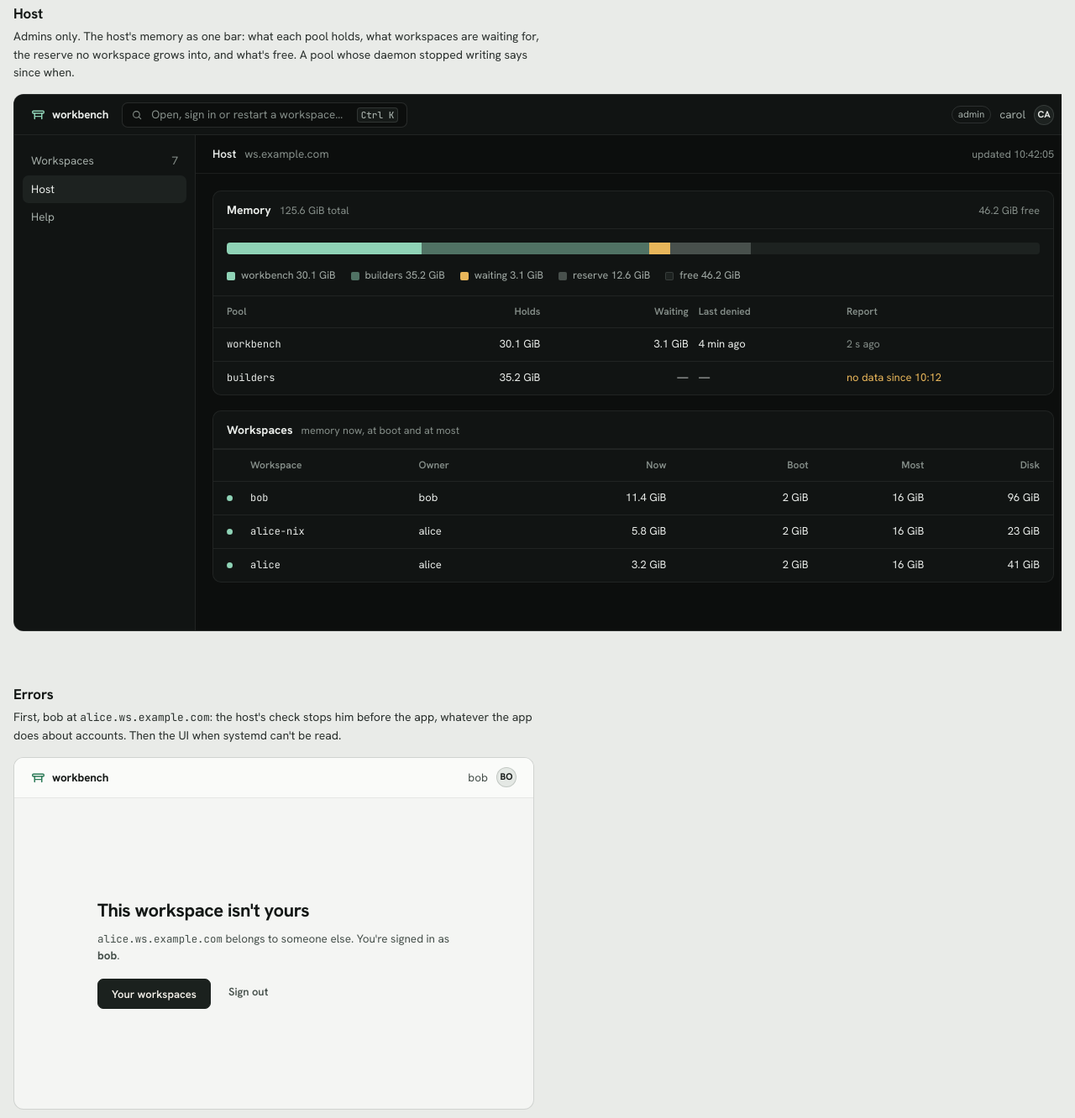
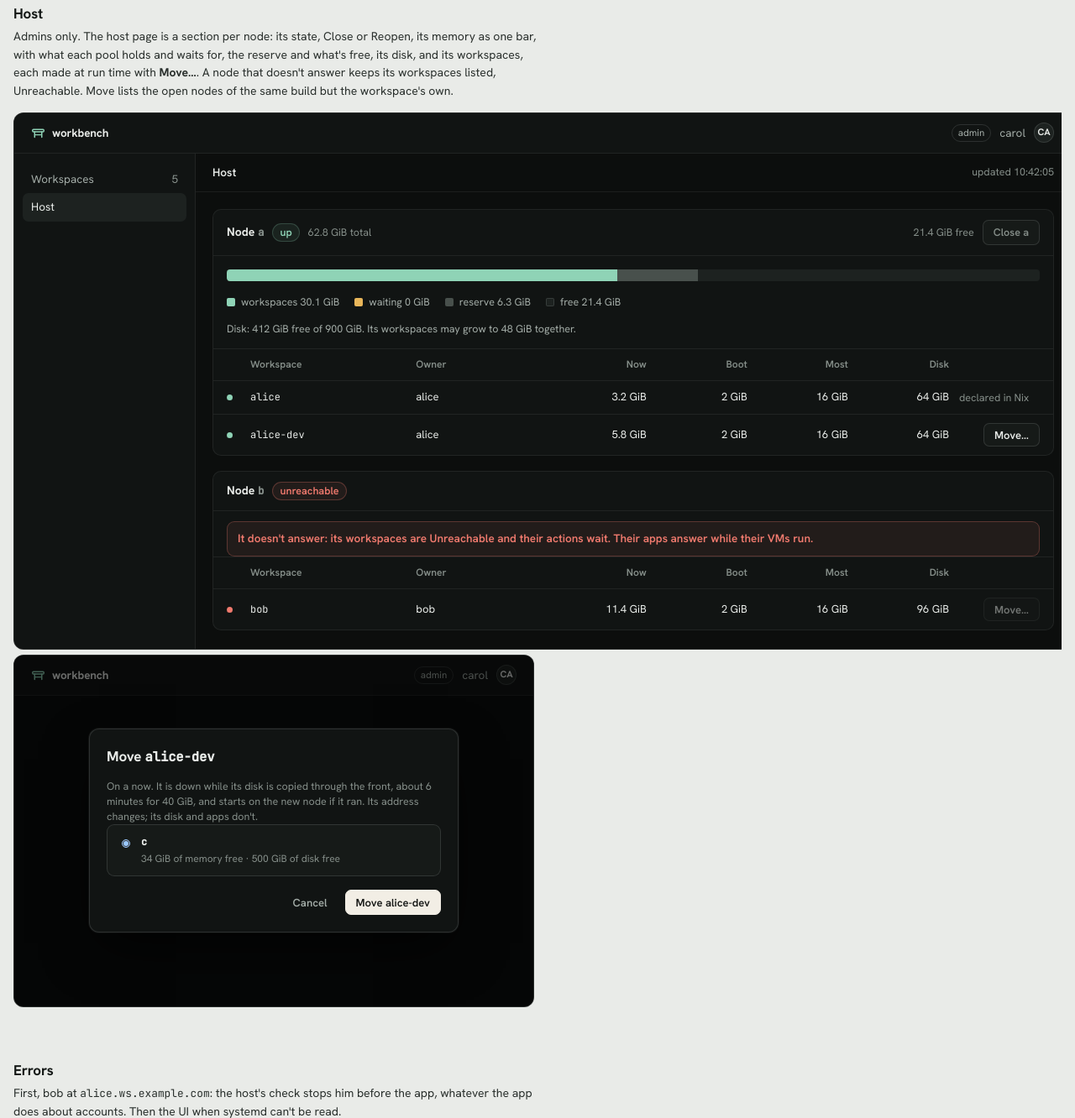
Before and after one commit to OSSystems/workbench-nix, a plain HTML site: page docs/web-ui/index.html in a window 1280 px wide. Shown: the part 8077-9409 px from the top of the page at 84% size. Drawn offline with Linux system fonts and the light colour scheme.

Commit message:
docs: the web UI on a front
docs/web-ui.md describes the UI on the fleet: the Nix module is
services.workbench.front, and the UI runs with WORKBENCH_FRONT, on the
registry and the nodes' APIs. It says:

- the service, and what each action calls there, in one table; Destroy's
  row says what goes, on the node and on the front;
- the access check on a front, which refuses a moving workspace, and
  that workspace's page; an app the record no longer has opens while the
  running VM has it, until its restart, told from a state collected
  within the last second;
- the list's Moving and Unreachable, their primary action and memory
  line, and the panel's Node and notes;
- how a workspace is made, a pending record, then its node's PUT; New
  workspace's Node field, its refusals, and a closed node listed with
  its numbers;
- the host page as a section per node, Close and Reopen whether a node
  answers or not, and Move a workspace at /w/<ws>/move;
- the console its node shares, relayed;
- leaving, apps and memory on the record;
- that owners never read a node, not even in refusals;
- the state collected apart: only the first collection, an action's
  answer, and a page asked for when the last state is over 5 s old and
  no one looked since, wait for a new one, all but the first at most
  3 s;
- /api/node, /api/move, node on /api/create and the states and node on
  /api/workspaces, and the tests and checks.

docs/web-ui/index.html's Host figure is the Nodes one: two node sections
and the Move dialog.

```diff
--- a/docs/web-ui/index.html
+++ b/docs/web-ui/index.html
@@ -213,6 +213,16 @@ kbd { display: inline-grid; place-items: center; min-width: 18px; height: 18px;
 .tbl > div.hd { color: var(--t3); font-size: 12px; font-weight: 600; }
 .tbl.ws > div { grid-template-columns: 16px 1.2fr 1fr .8fr 1fr .8fr .8fr; }
 .tbl .num { text-align: right; }
+/* A front's nodes. */
+.ns { padding: 1px 8px; border-radius: 999px; border: 1px solid var(--ok-edge); background: var(--ok-soft); color: var(--ok) !important; font-weight: 600; }
+.ns.bad { border-color: var(--bad-edge); background: var(--bad-soft); color: var(--bad) !important; }
+.panel > .note { margin: 12px 16px 0; }
+.nodedisk { padding: 0 16px 14px; font-size: 12.5px; color: var(--t2); }
+.tbl.nws > div { grid-template-columns: 16px 1.2fr 1fr .7fr .7fr .7fr .7fr 96px; }
+.tbl.nws .btn { height: 28px; justify-self: end; }
+.pick { display: grid; gap: 6px; margin-bottom: 16px; }
+.pick label { display: grid; grid-template-columns: 18px 1fr; gap: 2px 10px; padding: 11px 12px; border: 1px solid var(--line2); border-radius: 9px; background: var(--g2); font-size: 13px; }
+.pick small { grid-column: 2; color: var(--t3); font-size: 12px; }
 
 /* Phone. */
 .phone { position: relative; width: 360px; max-width: 100%; height: 720px; border-radius: 26px; overflow: hidden; border: 1px solid var(--line2); background: var(--g0); color: var(--t); font: 14px/1.45 "Hanken Grotesk", ui-sans-serif, system-ui, sans-serif; font-variant-numeric: tabular-nums; display: flex; flex-direction: column; }
@@ -479,36 +489,45 @@ kbd { display: inline-grid; place-items: center; min-width: 18px; height: 18px;
 
 <section class="fig" id="host">
   <h2>Host</h2>
-  <p>Admins only. The host's memory as one bar: what each pool holds, what workspaces are waiting for, the reserve no workspace grows into, and what's free. A pool whose daemon stopped writing says since when.</p>
+  <p>Admins only. The host page is a section per node: its state, Close or Reopen, its memory as one bar, with what each pool holds and waits for, the reserve and what's free, its disk, and its workspaces, each made at run time with <b>Move…</b>. A node that doesn't answer keeps its workspaces listed, Unreachable. Move lists the open nodes of the same build but the workspace's own.</p>
   <div class="scroll"><div class="app t-dark">
-    <div class="top"><span class="brand"><svg><use href="#mark"/></svg>workbench</span><span class="cmd"><svg class="i"><use href="#search"/></svg>Open, sign in or restart a workspace…<kbd>Ctrl K</kbd></span><span class="me"><span class="role">admin</span>carol<span class="av">CA</span></span></div>
+    <div class="top"><span class="brand"><svg><use href="#mark"/></svg>workbench</span><span class="me"><span class="role">admin</span>carol<span class="av">CA</span></span></div>
     <div class="lay np">
-      <aside class="side"><div class="ni"><span>Workspaces</span><span class="x">7</span></div><div class="ni a"><span>Host</span></div><div class="ni"><span>Help</span></div></aside>
+      <aside class="side"><div class="ni"><span>Workspaces</span><span class="x">5</span></div><div class="ni a"><span>Host</span></div></aside>
       <section class="main">
-        <div class="bar"><b>Host</b><span class="x">ws.example.com</span><span class="chips small">updated 10:42:05</span></div>
+        <div class="bar"><b>Host</b><span class="chips small">updated 10:42:05</span></div>
         <div class="hostw">
           <div class="panel">
-            <header><h2>Memory</h2><span>125.6 GiB total</span><span class="rt">46.2 GiB free</span></header>
-            <div class="hbar"><i class="sw1" style="width:24%"></i><i class="sw2" style="width:28%"></i><i class="sw3" style="width:2.5%"></i><i class="sw4" style="width:10%"></i></div>
-            <div class="legend"><span><i class="sw1"></i>workbench 30.1 GiB</span><span><i class="sw2"></i>builders 35.2 GiB</span><span><i class="sw3"></i>waiting 3.1 GiB</span><span><i class="sw4"></i>reserve 12.6 GiB</span><span><i class="sw5"></i>free 46.2 GiB</span></div>
-            <div class="tbl">
-              <div class="hd"><span>Pool</span><span class="num">Holds</span><span class="num">Waiting</span><span>Last denied</span><span>Report</span></div>
-              <div><span class="mono">workbench</span><span class="num">30.1 GiB</span><span class="num">3.1 GiB</span><span>4 min ago</span><span class="small">2 s ago</span></div>
-              <div><span class="mono">builders</span><span class="num">35.2 GiB</span><span class="num">—</span><span>—</span><span style="color:var(--go)">no data since 10:12</span></div>
+            <header><h2>Node <span class="mono">a</span></h2><span class="ns">up</span><span>62.8 GiB total</span><span class="rt">21.4 GiB free</span><span class="btn">Close a</span></header>
+            <div class="hbar"><i class="sw1" style="width:48%"></i><i class="sw4" style="width:10%"></i></div>
+            <div class="legend"><span><i class="sw1"></i>workspaces 30.1 GiB</span><span><i class="sw3"></i>waiting 0 GiB</span><span><i class="sw4"></i>reserve 6.3 GiB</span><span><i class="sw5"></i>free 21.4 GiB</span></div>
+            <p class="nodedisk">Disk: 412 GiB free of 900 GiB. Its workspaces may grow to 48 GiB together.</p>
+            <div class="tbl nws">
+              <div class="hd"><span></span><span>Workspace</span><span>Owner</span><span class="num">Now</span><span class="num">Boot</span><span class="num">Most</span><span class="num">Disk</span><span></span></div>
+              <div><span class="dot on"></span><span class="mono">alice</span><span>alice</span><span class="num">3.2 GiB</span><span class="num">2 GiB</span><span class="num">16 GiB</span><span class="num">64 GiB</span><span class="small">declared in Nix</span></div>
+              <div><span class="dot on"></span><span class="mono">alice-dev</span><span>alice</span><span class="num">5.8 GiB</span><span class="num">2 GiB</span><span class="num">16 GiB</span><span class="num">64 GiB</span><span class="btn">Move…</span></div>
             </div>
           </div>
           <div class="panel">
-            <header><h2>Workspaces</h2><span>memory now, at boot and at most</span></header>
-            <div class="tbl ws">
-              <div class="hd"><span></span><span>Workspace</span><span>Owner</span><span class="num">Now</span><span class="num">Boot</span><span class="num">Most</span><span class="num">Disk</span></div>
-              <div><span class="dot on"></span><span class="mono">bob</span><span>bob</span><span class="num">11.4 GiB</span><span class="num">2 GiB</span><span class="num">16 GiB</span><span class="num">96 GiB</span></div>
-              <div><span class="dot on"></span><span class="mono">alice-nix</span><span>alice</span><span class="num">5.8 GiB</span><span class="num">2 GiB</span><span class="num">16 GiB</span><span class="num">23 GiB</span></div>
-              <div><span class="dot on"></span><span class="mono">alice</span><span>alice</span><span class="num">3.2 GiB</span><span class="num">2 GiB</span><span class="num">16 GiB</span><span class="num">41 GiB</span></div>
+            <header><h2>Node <span class="mono">b</span></h2><span class="ns bad">unreachable</span></header>
+            <div class="note bad"><b>It doesn't answer: its workspaces are Unreachable and their actions wait. Their apps answer while their VMs run.</b></div>
+            <div class="tbl nws">
+              <div class="hd"><span></span><span>Workspace</span><span>Owner</span><span class="num">Now</span><span class="num">Boot</span><span class="num">Most</span><span class="num">Disk</span><span></span></div>
+              <div><span class="dot bad"></span><span class="mono">bob</span><span>bob</span><span class="num">11.4 GiB</span><span class="num">2 GiB</span><span class="num">16 GiB</span><span class="num">96 GiB</span><span class="btn" aria-disabled="true">Move…</span></div>
             </div>
           </div>
         </div>
       </section>
     </div>
+  </div></div>
+  <div class="scroll"><div class="app short half t-dark">
+    <div class="top"><span class="brand"><svg><use href="#mark"/></svg>workbench</span><span class="me"><span class="role">admin</span>carol<span class="av">CA</span></span></div>
+    <div class="scrim"><div class="dlg" role="dialog" aria-labelledby="dm">
+      <h2 id="dm">Move <span class="mono">alice-dev</span></h2>
+      <p class="small">On a now. It is down while its disk is copied through the front, about 6 minutes for 40 GiB, and starts on the new node if it ran. Its address changes; its disk and apps don't.</p>
+      <div class="pick"><label><input type="radio" checked><span><b class="mono">c</b></span><small>34 GiB of memory free · 500 GiB of disk free</small></label></div>
+      <div class="acts"><span class="btn q">Cancel</span><span class="btn p">Move alice-dev</span></div>
+    </div></div>
   </div></div>
 </section>
 
```
Also changed, not shown: 1 other file.
